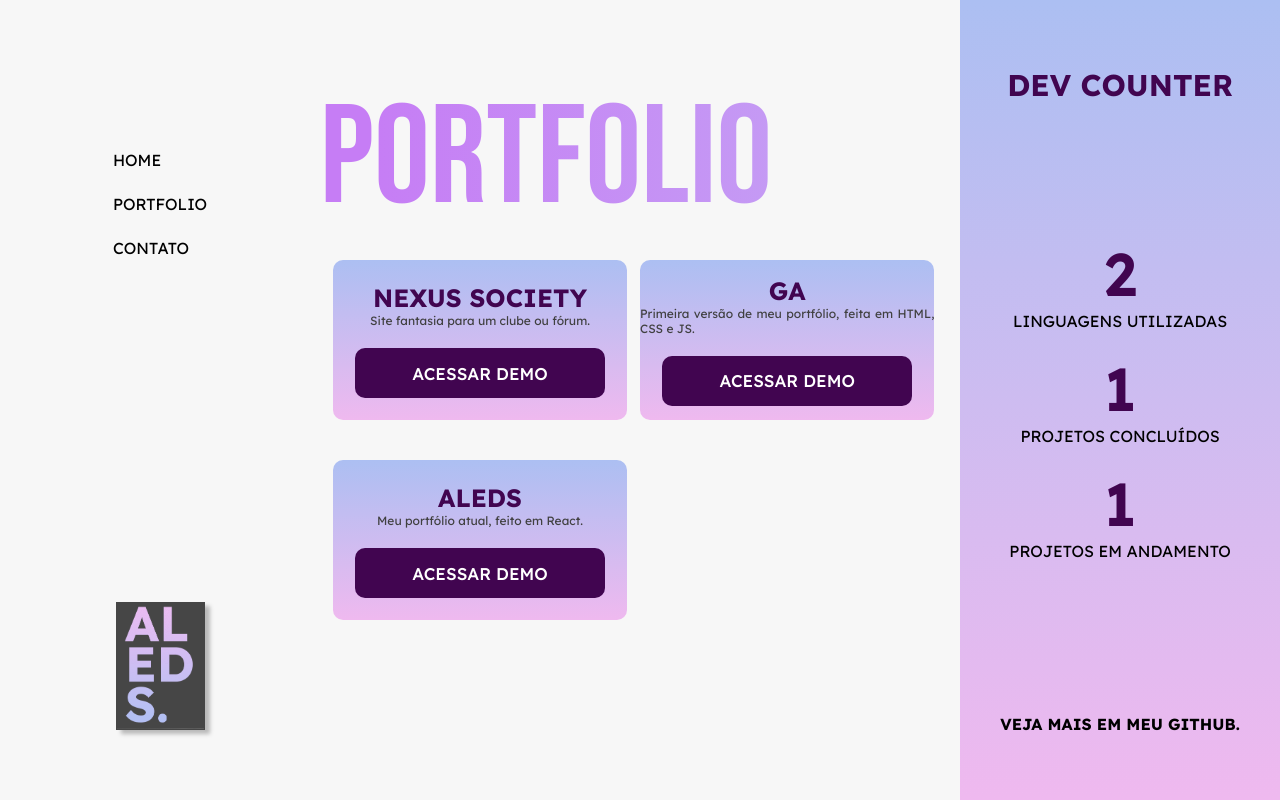
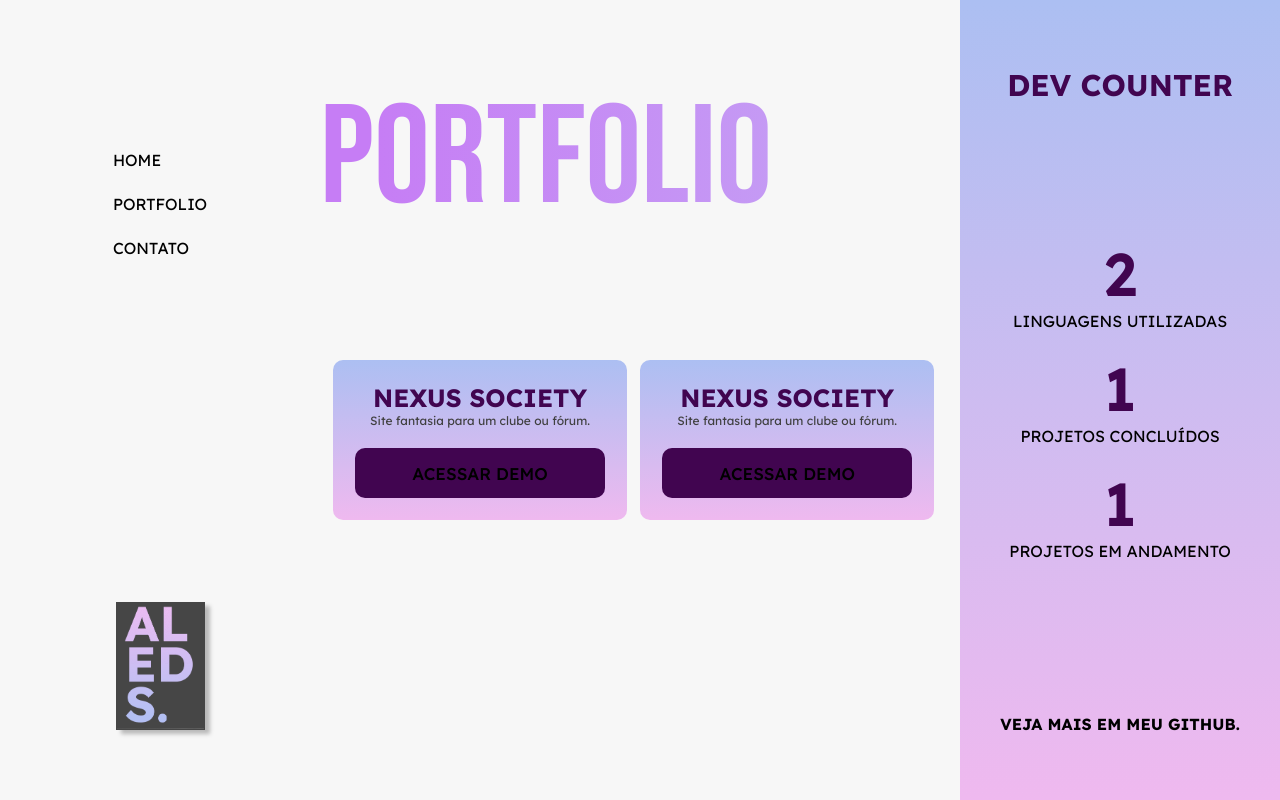
Before and after one commit to gustavoaleds/site-pessoal-react, a React (Vite) app: page /portfolio in a window 1280 px wide. Built offline with nearby package versions, Linux system fonts and the light colour scheme.

Commit message:
ajuste de bug visual

```diff
--- a/src/components/Contato/Contato.css
+++ b/src/components/Contato/Contato.css
@@ -31,7 +31,7 @@
 
 .contactCard{
   background: linear-gradient(97.55deg, #EDBBF1 0%, #ACBFF2 100%);
-  width: 17vw;
+  width: 25vw;
   height: 20vh;
   display: flex;
   justify-content: center;
--- a/src/components/Portfolio/Portfolio.json
+++ b/src/components/Portfolio/Portfolio.json
@@ -1,4 +1,11 @@
+{"itemDaGaleria":[
 {
-  "titulo":["Nexus Society", "GA", "ALEDS"],
-  "resumo":["Site fantasia para um clube ou fórum.", "Primeira versão de meu portfólio, feita em HTML, CSS e JS.", "Meu portfólio atual, feito em React."]
+  "titulo":"Nexus Society",
+  "resumo":"Site fantasia para um clube ou fórum."
+},
+{
+  "titulo":"Nexus Society",
+  "resumo":"Site fantasia para um clube ou fórum."
 }
+]
+}
--- a/src/components/Portfolio/Portfolio.jsx
+++ b/src/components/Portfolio/Portfolio.jsx
@@ -1,32 +1,21 @@
 import React from "react";
 import "./Portfolio.css";
 import Dados from "./Portfolio.json"
+
 function Portfolio(){
   return(
+
     <div className="mainContentPortfolio">
     <h1>Portfolio</h1>
     <div className="galeria">
 
-      <div className="item-galeria">
-           <h2>{Dados.titulo[0]}</h2>
-           <p>{Dados.resumo[0]}</p>
-           <button>Acessar Demo</button>
-      </div>
-
-      <div className="item-galeria">
-           <h2>{Dados.titulo[1]}</h2>
-           <p>{Dados.resumo[1]}</p>
-           <button>Acessar Demo</button>
-      </div>
-
-      <div className="item-galeria">
-           <h2>{Dados.titulo[2]}</h2>
-           <p>{Dados.resumo[2]}</p>
-           <button>Acessar Demo</button>
-      </div>
-
-      </div>
-      </div>
-      )
-}
+      {Dados.itemDaGaleria.map((item, index) => (
+        <div key={index} className="item-galeria">
+          <h2>{item.titulo}</h2>
+          <p>{item.resumo}</p>
+          <button><a href={item.link}>Acessar Demo</a></button>
+        </div>))}
+        </div>
+        </div>
+      )}
 export default Portfolio;
```
